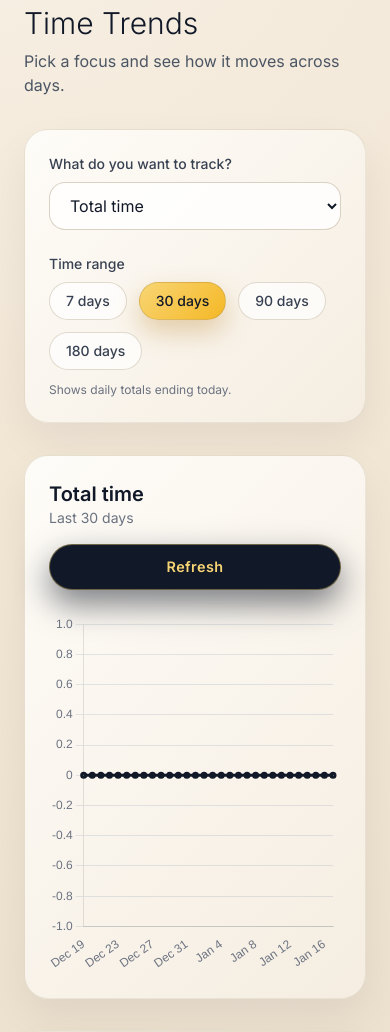
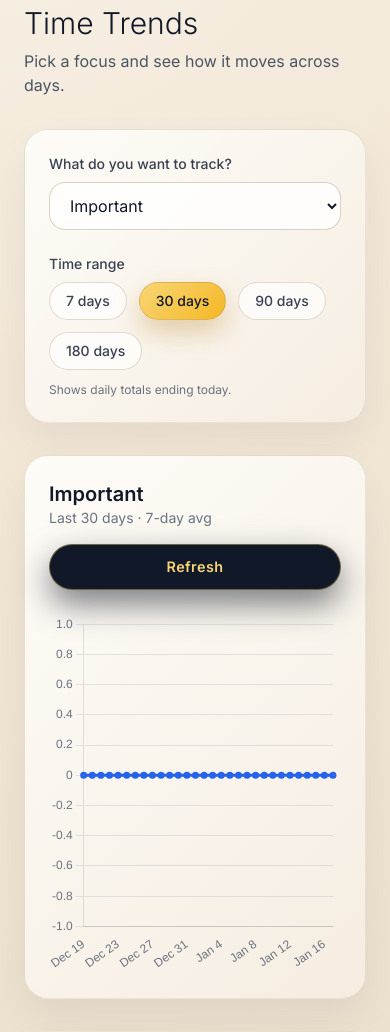
Before and after one commit to Harsh-0024/Time-Tracker-Pro, a Flask app: page /graphs in a window 390 px wide. Shown: the part 194-1226 px from the top of the page. Run offline with Flask 3, Linux system fonts and the light colour scheme; the visitor is signed in with stand-in values (Sample User, id 1); data comes from the database, SQL or seed files in the repository; data that the repository does not hold is empty; some libraries are stand-ins or nearby versions.

Commit message:
graph is better optimised for phone and MA added

```diff
--- a/templates/graphs.html
+++ b/templates/graphs.html
@@ -86,8 +86,8 @@
                 <div>
                     <label class="block text-sm font-medium text-gray-700 mb-2">What do you want to track?</label>
                     <select id="metricSelect" class="w-full px-4 py-3 rounded-2xl bg-white/80 border border-[rgba(148,126,86,0.35)] focus:outline-none focus:ring-2 focus:ring-amber-300 text-base">
+                        <option value="important" selected>Important</option>
                         <option value="total">Total time</option>
-                        <option value="important">Important</option>
                         <option value="urgent">Urgent</option>
                         <option value="q1">Important &amp; Urgent (Critical)</option>
                         <option value="q2">Important &amp; Not Urgent (Growth)</option>
@@ -116,7 +116,7 @@
         <div class="luxury-card rounded-3xl p-6 md:p-8 mb-8">
             <div class="flex flex-col md:flex-row md:items-center md:justify-between gap-4 mb-6">
                 <div>
-                    <h3 class="text-xl font-semibold text-gray-900" id="chartTitle">Total time</h3>
+                    <h3 class="text-xl font-semibold text-gray-900" id="chartTitle">Important</h3>
                     <p class="text-sm text-gray-500" id="chartSubtitle">Last 30 days</p>
                 </div>
                 <button id="refreshGraph" class="primary-cta">Refresh</button>
@@ -196,23 +196,55 @@
             return `${yyyy}-${mm}-${dd}`;
         }
 
+        function movingAverage(values, windowSize = 7) {
+            const result = [];
+            for (let i = 0; i < values.length; i++) {
+                const start = Math.max(0, i - windowSize + 1);
+                const slice = values.slice(start, i + 1);
+                const sum = slice.reduce((acc, v) => acc + v, 0);
+                const avg = slice.length ? sum / slice.length : 0;
+                result.push(Number(avg.toFixed(2)));
+            }
+            return result;
+        }
+
         function updateChart({ labels, values, total_hours, avg_hours, max_hours }, metricKey) {
             const ctx = document.getElementById('graphCanvas').getContext('2d');
             const color = metricColors[metricKey] || '#111827';
             const gradient = ctx.createLinearGradient(0, 0, 0, 320);
             gradient.addColorStop(0, `${color}55`);
             gradient.addColorStop(1, `${color}05`);
+            const avgValues = movingAverage(values, 7);
+            const avgColor = color.startsWith('#') && color.length === 7 ? `${color}99` : 'rgba(17,24,39,0.55)';
 
             const shortLabels = labels.map(label => {
                 const d = new Date(label);
                 return d.toLocaleDateString('en-US', { month: 'short', day: 'numeric' });
             });
 
+            const avgDataset = {
+                label: 'Moving avg (7d)',
+                data: avgValues,
+                borderColor: avgColor,
+                borderWidth: 2,
+                borderDash: [6, 6],
+                fill: false,
+                tension: 0.35,
+                pointRadius: 0,
+                pointHoverRadius: 0
+            };
+
             if (chartInstance) {
                 chartInstance.data.labels = shortLabels;
                 chartInstance.data.datasets[0].data = values;
                 chartInstance.data.datasets[0].borderColor = color;
                 chartInstance.data.datasets[0].backgroundColor = gradient;
+                if (chartInstance.data.datasets[1]) {
+                    chartInstance.data.datasets[1].data = avgValues;
+                    chartInstance.data.datasets[1].borderColor = avgColor;
+                } else {
+                    chartInstance.data.datasets.push(avgDataset);
+                }
                 chartInstance.update();
             } else {
                 chartInstance = new Chart(ctx, {
@@ -230,7 +262,8 @@
                                 tension: 0.35,
                                 pointRadius: 2,
                                 pointHoverRadius: 5
-                            }
+                            },
+                            avgDataset
                         ]
                     },
                     options: {
@@ -245,7 +278,7 @@
                                 bodyFont: { family: 'Inter', size: 12, weight: '400' },
                                 callbacks: {
                                     label: function(context) {
-                                        return `${context.parsed.y.toFixed(2)}h`;
+                                        return `${context.dataset.label}: ${context.parsed.y.toFixed(2)}h`;
                                     }
                                 }
                             }
@@ -270,7 +303,7 @@
 
             const label = metricLabels[metricKey] || 'Total time';
             chartTitle.textContent = label;
-            chartSubtitle.textContent = `Last ${currentDays} days`;
+            chartSubtitle.textContent = `Last ${currentDays} days · 7-day avg`;
         }
 
         async function fetchGraphData() {
@@ -304,6 +337,7 @@
 
         document.getElementById('refreshGraph').addEventListener('click', fetchGraphData);
 
+        metricSelect.value = 'important';
         fetchGraphData();
     </script>
 </body>
```
Also changed, not shown: templates/dashboard.html (+12 -2 lines).
